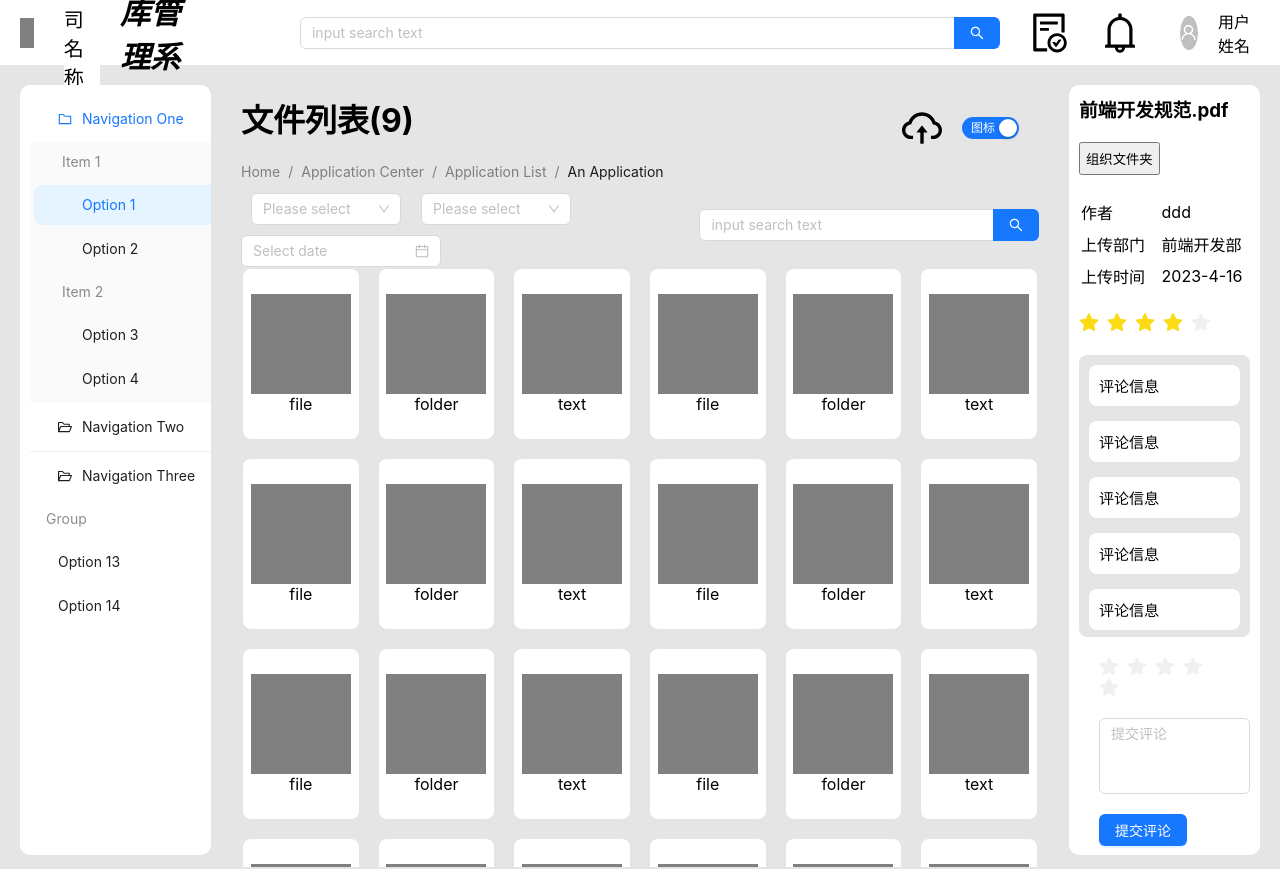
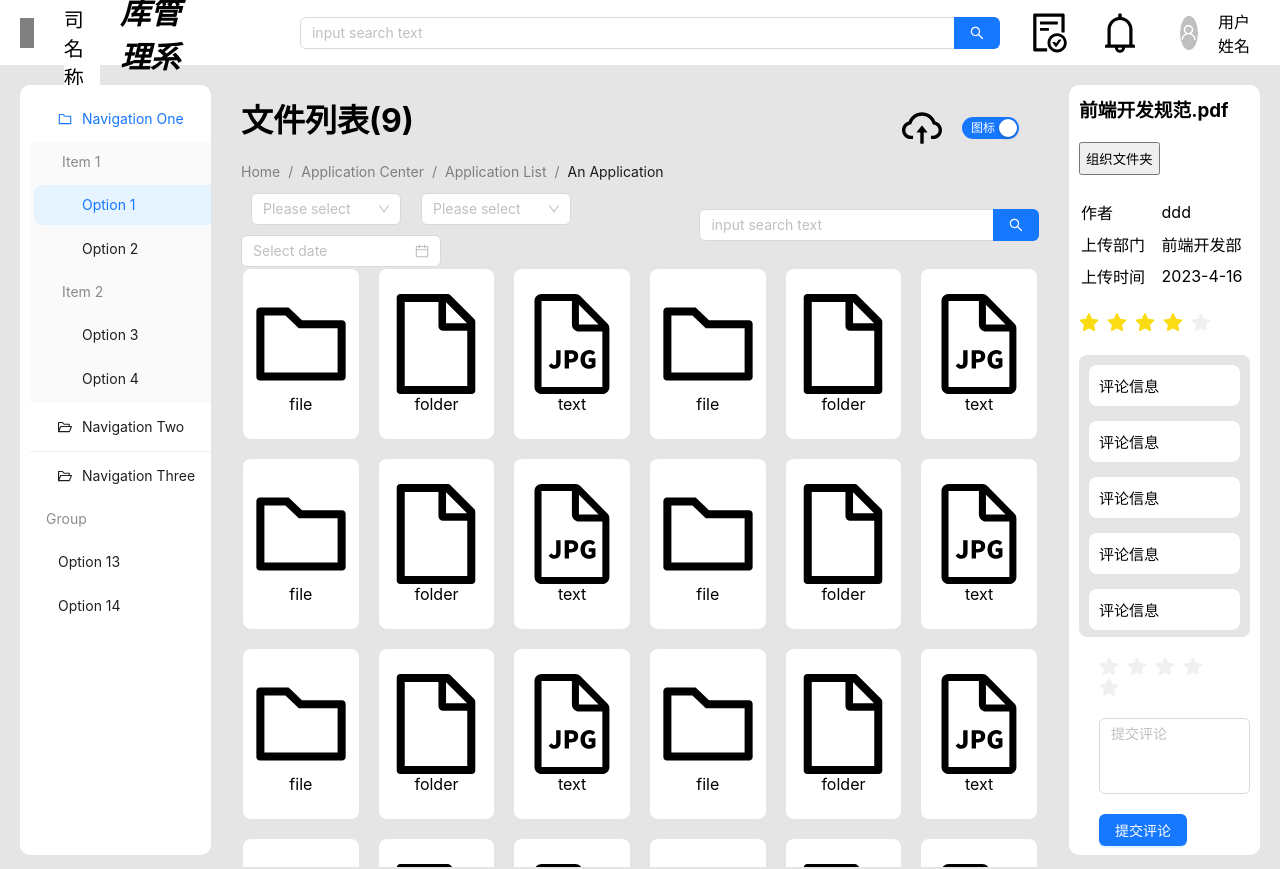
Before and after one commit to ViceMusic/kms-front, a React (Create React App) app: page / in a window 1280 px wide. Shown: the top 869 px of the page. Built offline with nearby package versions, Linux system fonts and the light colour scheme.

Commit message:
说点啥

```diff
--- a/src/Components/Document.jsx
+++ b/src/Components/Document.jsx
@@ -2,7 +2,7 @@ import { Grid } from '@material-ui/core';
 import './ComCss.css'
 import { Breadcrumb ,Cascader,DatePicker, Input} from 'antd';
 import Search from 'antd/es/input/Search';
-import { CloudUploadOutlined  } from '@ant-design/icons';
+import { CloudUploadOutlined,FolderOutlined,FileOutlined,FileJpgOutlined    } from '@ant-design/icons';
 import { Space, Switch } from 'antd';
 import { Button, Modal, Divider, Flex, Tree,Tag,Popover } from 'antd';
 import { useState } from 'react';
@@ -180,6 +180,12 @@ function Document() {
   const onChange = (value) => {
     console.log(value);
   };
+  //浏览开关
+  const [switchOpen, setSwitchOpen]=useState(true)
+
+  const onChangeSwitch = (value) => {
+    setSwitchOpen(!switchOpen)
+  };
   //关于数形控件
   const [expandedKeys, setExpandedKeys] = useState(['0-0-0', '0-0-1']);
   const [checkedKeys, setCheckedKeys] = useState(['0-0-0']);
@@ -267,7 +273,7 @@ function Document() {
                   </div>
                 </div>
               </Modal>
-              <Switch style={{margin:20}} checkedChildren="图标" unCheckedChildren="条目" defaultChecked />
+              <Switch style={{margin:20}} checkedChildren="图标" unCheckedChildren="条目" defaultChecked onChange={onChangeSwitch} />
         </div>
       </div>
 
@@ -303,7 +309,9 @@ function Document() {
       <div style={{height:'80%',overflowY:'auto',overflowX:'hidden'}}>
         <Grid container spacing={2}>
           {files.map((item)=>
-            <Grid xs={2}>
+            (
+              switchOpen?
+              <Grid xs={2}>
                 {/*每一个图片都有对应的模块*/}
                 {/* 右键点击实现预览, 左键点击实现基本信息展示*/}
                   <div className='file-blocks' onClick={()=>{
@@ -325,12 +333,23 @@ function Document() {
                       <p>Content</p>
                     </div>
                   } >
-                    <div style={{backgroundColor:'grey', height:100, width:100}}></div>
+                    <div style={{ height:100, width:100}}>
+                      {    item.type==1 && <FolderOutlined  style={{fontSize:100}}/> }
+                      {    item.type==2 && <FileOutlined   style={{fontSize:100}}/> }
+                      {    item.type==3 && <FileJpgOutlined   style={{fontSize:100}}/> }
+                      </div>
                     <div style={{ textAlign:'center'}}>{item.name}</div>
 
                   </Popover>
                 </div>
-            </Grid>)}
+            </Grid>
+              :
+              <Grid xs={12} style={{margin:10, backgroundColor:'white',padding:10, borderRadius:10}}>
+                      {    item.type==1 && <FolderOutlined  style={{marginRight:10}}/> }
+                      {    item.type==2 && <FileOutlined   style={{marginRight:10}} /> }
+                      {    item.type==3 && <FileJpgOutlined    style={{marginRight:10}}/> }
+              后端还没对接上, 先长成这样</Grid>
+            ))}
         </Grid>
         {/*这个fileurl是点击传入目前正在点击的文件是什么*/}
         <FileView fileurl={fileurl} isModalOpen={{open:isModalOpen1, setOpen:()=>setIsModalOpen1()}} />
```
